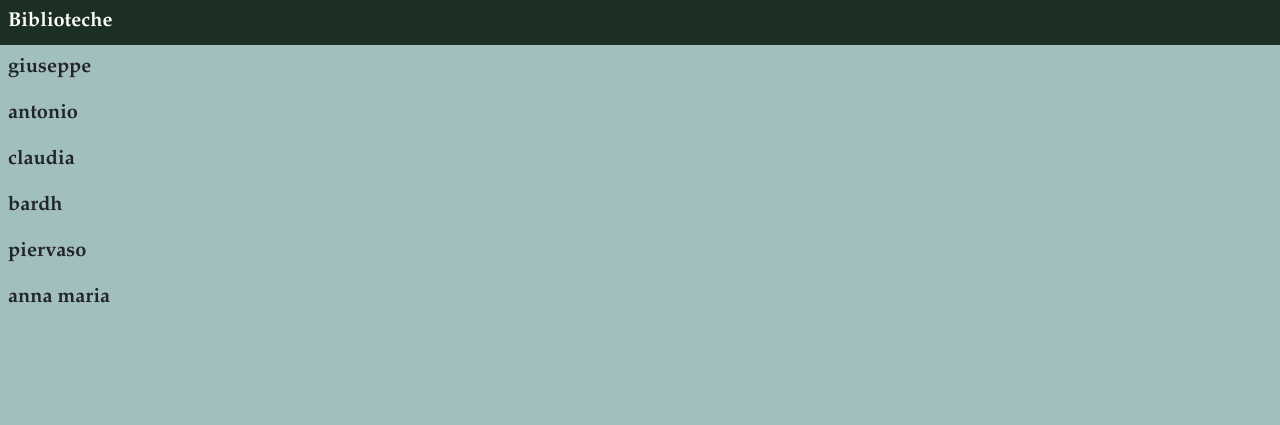
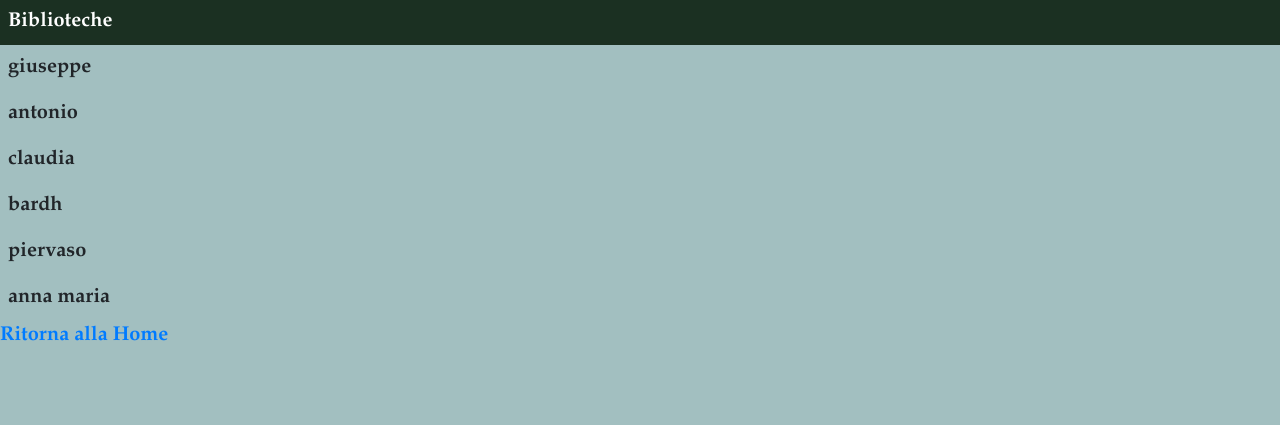
Before and after one commit to elmoriconi/library, a Django app: page /visualizza_biblioteche/ in a window 1280 px wide. Shown: the part 57-482 px from the top of the page. Run offline with Django 5.2, Linux system fonts and the light colour scheme; data comes from the database, SQL or seed files in the repository; some libraries are stand-ins or nearby versions.

Commit message:
aggiunti link per tornare alla home

```diff
--- a/mysite/library/templates/form_borrow.html
+++ b/mysite/library/templates/form_borrow.html
@@ -44,5 +44,6 @@
                 <button type="submit">Conferma</button>
             </div>
         </form>
+        <a href='/home/'>Ritorna alla Home</a>
     </body>
 </html>
--- a/mysite/library/templates/form_modify_book.html
+++ b/mysite/library/templates/form_modify_book.html
@@ -70,5 +70,6 @@
             </form>
         </tbody>
     </table>
+    <a href='/home/'>Ritorna alla Home</a>
     </body>
 </html>
--- a/mysite/library/templates/form_modify_member.html
+++ b/mysite/library/templates/form_modify_member.html
@@ -61,5 +61,6 @@
             </form>
         </tbody>
     </table>
+    <a href='/home/'>Ritorna alla Home</a>
     </body>
 </html>
--- a/mysite/library/templates/form_return.html
+++ b/mysite/library/templates/form_return.html
@@ -42,5 +42,6 @@
                 <button type="submit">Conferma</button>
             </div>
         </form>
+        <a href='/home/'>Ritorna alla Home</a>
     </body>
 </html>
--- a/mysite/library/templates/visualizza.html
+++ b/mysite/library/templates/visualizza.html
@@ -54,5 +54,6 @@
             {% endfor %}
         </tbody>
     </table>
+    <a href='/home/'>Ritorna alla Home</a>
     </body>
 </html>
--- a/mysite/library/templates/visualizza_biblioteche.html
+++ b/mysite/library/templates/visualizza_biblioteche.html
@@ -22,5 +22,6 @@
             {% endfor %}
         </tbody>
     </table>
+    <a href='/home/'>Ritorna alla Home</a>
     </body>
 </html>
--- a/mysite/library/templates/visualizza_membri.html
+++ b/mysite/library/templates/visualizza_membri.html
@@ -31,7 +31,7 @@
                     <td>{{ membro.assigned.name }}</td>
                     <td>
                         {% csrf_token %}
-                        <select name="member" id="member" required>
+                        <select name="member" id="member" required hidden>
                             <option for='member' value={{ membro.member_id }}>{{ membro.name }}</option>
                         </select>
                     </td>
@@ -52,5 +52,6 @@
             {% endfor %}
         </tbody>
     </table>
+    <a href='/home/'>Ritorna alla Home</a>
     </body>
 </html>
--- a/mysite/library/templates/visualizza_specifica_libro.html
+++ b/mysite/library/templates/visualizza_specifica_libro.html
@@ -20,5 +20,6 @@
             {% endif %}
         </p>
     </div>
+    <a href='/home/'>Ritorna alla Home</a>
     </body>
 </html>
--- a/mysite/library/urls.py
+++ b/mysite/library/urls.py
@@ -22,5 +22,6 @@ urlpatterns = [
     path('modify_member/', views.modify_member, name='modify_member'),
     path('elimina_membro/', views.elimina_membro, name='elimina_membro'),
     path('function_books/', views.function_books, name='function_books'),
-    path('function_member/', views.function_member, name='function_member')
+    path('function_member/', views.function_member, name='function_member'),
+    path('home/', views.home, name='home')
 ]
--- a/mysite/library/views.py
+++ b/mysite/library/views.py
@@ -317,3 +317,9 @@ def function_member(request):
         else:
             print('Errore')
         return redirect('/')
+
+def home():
+    """
+    Function that redirects you to the home page
+    """
+    return redirect('/')
```
